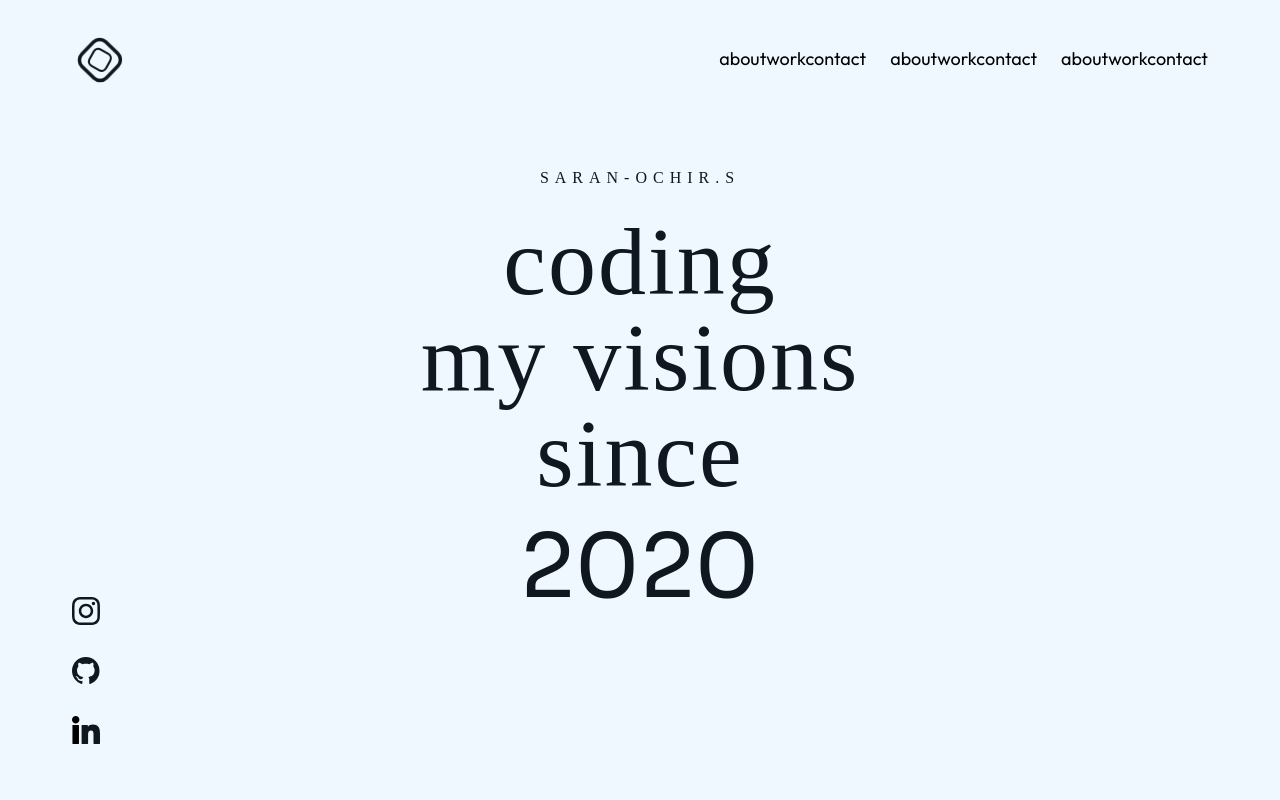
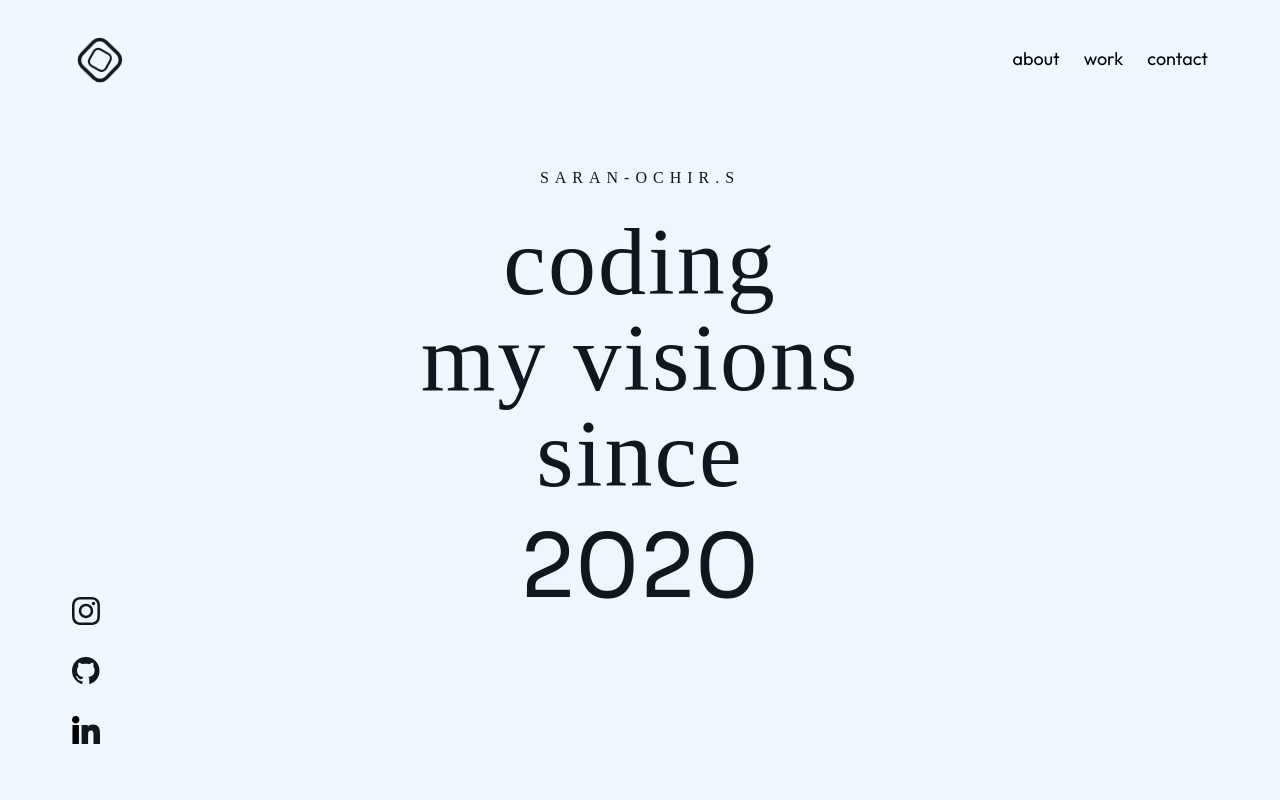
Before and after one commit to SaagiiSG/Saagii_21, a React (Vite) app: page / in a window 1280 px wide. Shown: the top 800 px of the page. Built offline with nearby package versions, Linux system fonts and the light colour scheme.

Commit message:
smooth scroll 5

```diff
--- a/src/components/navBar.jsx
+++ b/src/components/navBar.jsx
@@ -65,9 +65,9 @@ export default function Nav(props){
                         return(
                         <li key={i} onClick={()=> scrollToSection(sectionId)}  offset={50} duration={500} className='group w-[75px] [&>span]:cursor-pointer sm:w-auto h-[30px] flex flex-col overflow-hidden translate-x-0 items-end sm:items-start'>
                             <Link to="/" className='duration-300 md:group-hover:-translate-y-[30px] md:group-hover:duration-300 2xl:group-hover:-translate-y-[40px]'
-                                >{sectionIds}</Link>
+                                >{sectionId}</Link>
                             <Link to="/" className='translate-y-0 text-slate-600 duration-300 md:group-hover:-translate-y-[30px] 2xl:group-hover:-translate-y-[40px]
-                                group-hover:duration-300'>{sectionIds}</Link>
+                                group-hover:duration-300'>{sectionId}</Link>
                         </li>
                         )
                     })
--- a/src/pages/home.jsx
+++ b/src/pages/home.jsx
@@ -25,6 +25,7 @@ function Home(){
           />
           <Skill/>
           <Para
+            id={"exp"}
             header={"Experience"}
             lineOne={"After"}
             insideSpan={" hundreds of "}
```
